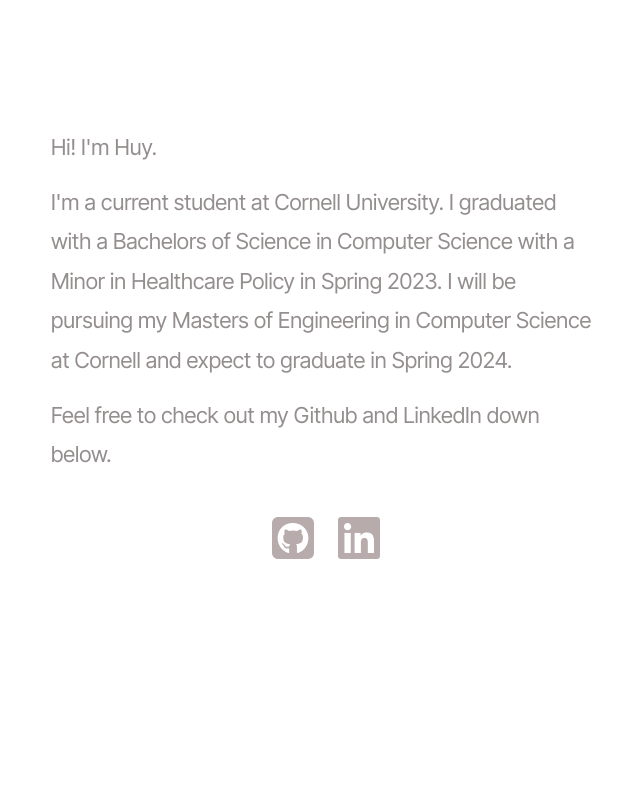
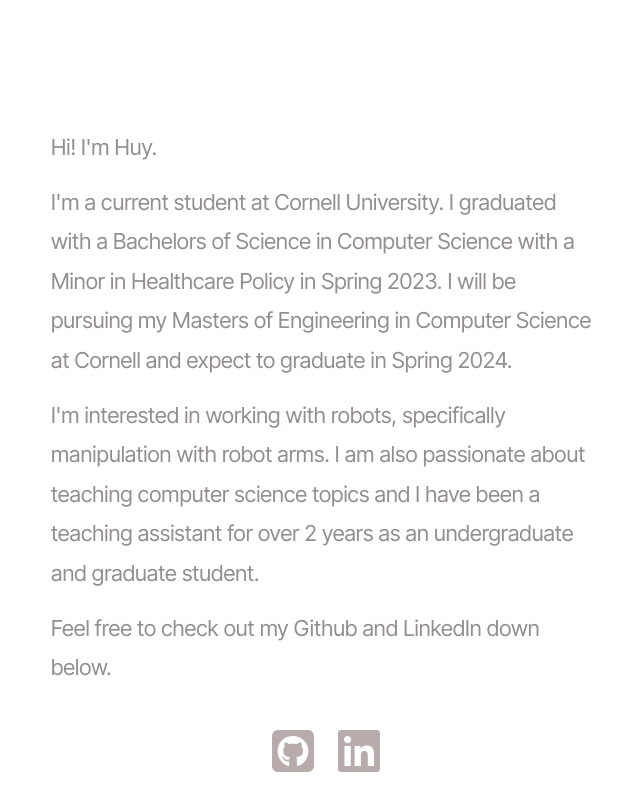
Before and after one commit to haku-c/haku-c.github.io, a website: page index.html in a window 1280 px wide. Shown: the top 800 px of the page, without its empty margins (314-954 px from the left). Drawn offline with Linux system fonts and the light colour scheme.

Commit message:
Update introduction

```diff
--- a/index.html
+++ b/index.html
@@ -16,6 +16,11 @@
         Bachelors of Science in Computer Science with a Minor in Healthcare
         Policy in Spring 2023. I will be pursuing my Masters of Engineering in Computer
         Science at Cornell and expect to graduate in Spring 2024. </p>
+      <p>
+        I'm interested in working with robots, specifically manipulation with robot arms.
+        I am also passionate about teaching computer science topics and I have been a
+        teaching assistant for over 2 years as an undergraduate and graduate student.
+      </p>
       <p>
         Feel free to check out my Github and LinkedIn down below.
       </p>
```
